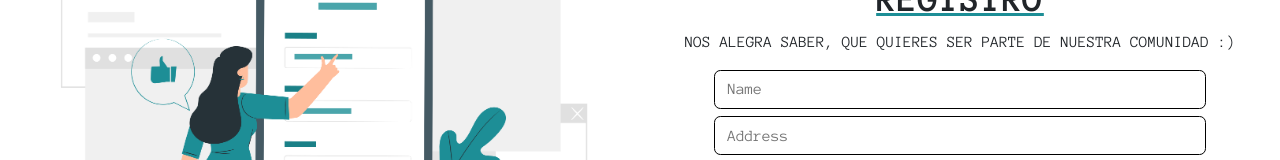
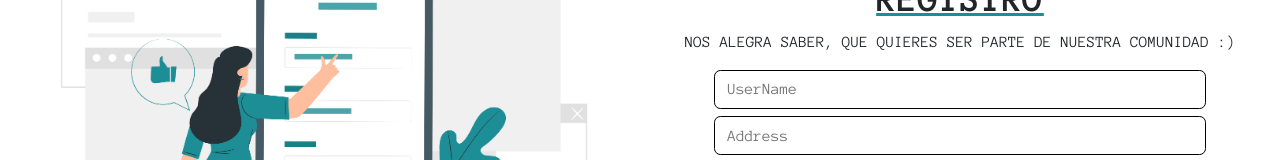
Before and after one commit to DaurinReactDeveloper/FrontendRouteToCode, a React (Vite) app: page /register in a window 1280 px wide. Shown: the part 235-395 px from the top of the page. Built offline with nearby package versions, Linux system fonts and the light colour scheme.

Commit message:
Register arreglado 4

```diff
--- a/src/components/reutilizables/registro/Register.jsx
+++ b/src/components/reutilizables/registro/Register.jsx
@@ -113,7 +113,7 @@ export default function Register() {
             <div className="div_input_register">
               <input
                 type="text"
-                placeholder="Name"
+                placeholder="UserName"
                 className="input_register"
                 onChange={extraerNombre}
                 required
```
